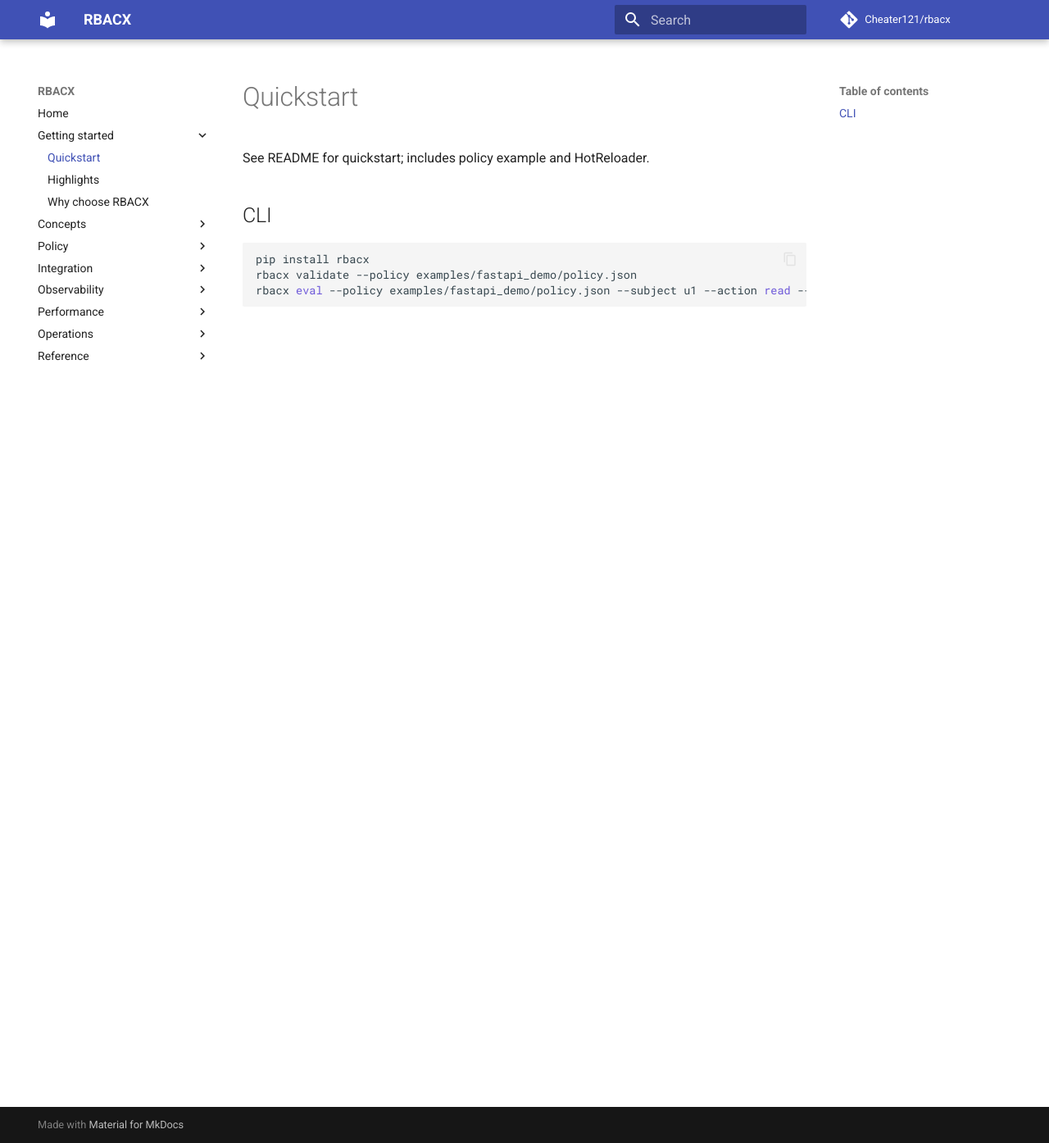
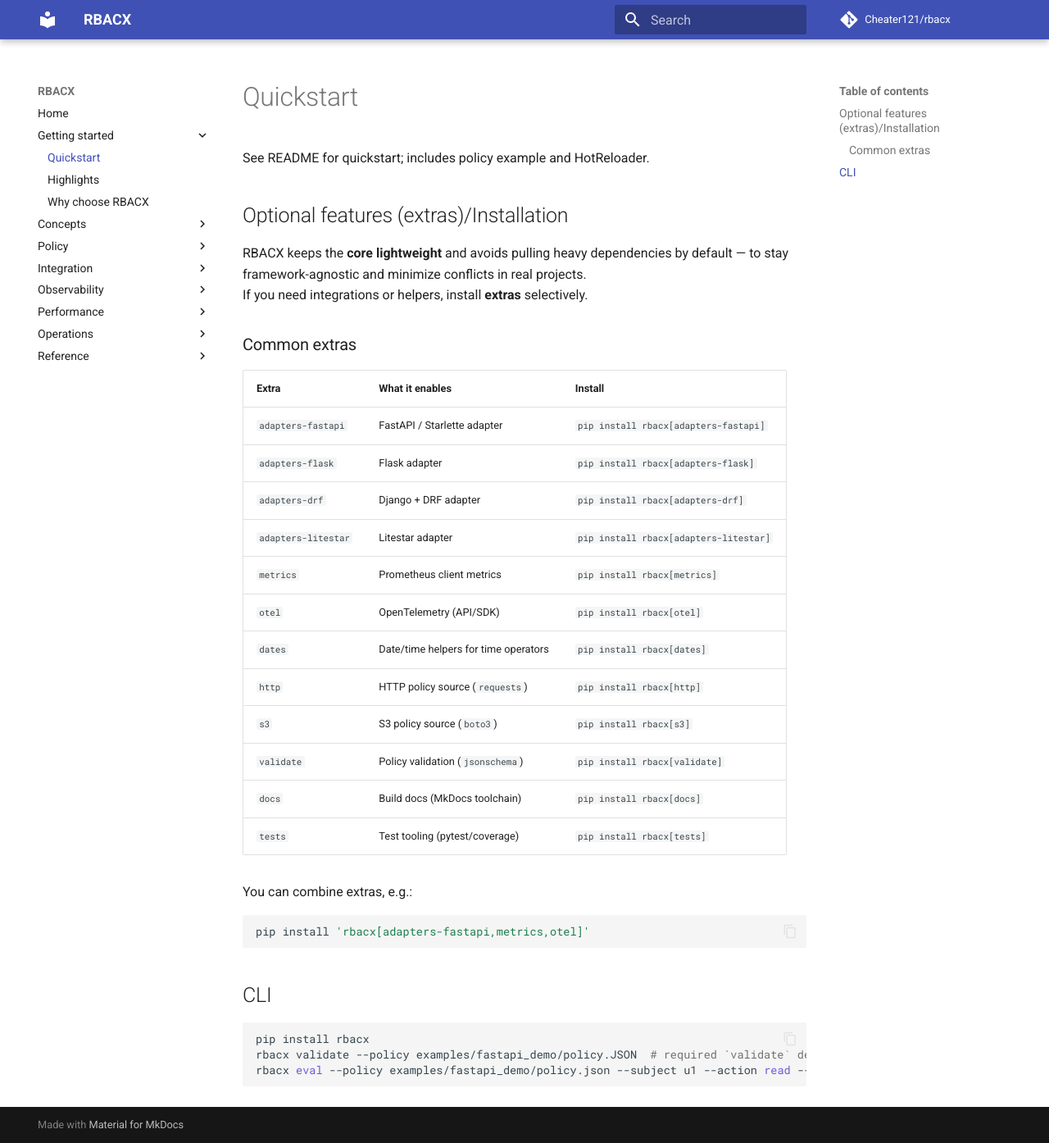
Before and after one commit to Cheater121/rbacx, an MkDocs documentation site: the page built from docs/quickstart.md, in a window 1280 px wide and 1394 px high. Shown: the whole window at 82% size. Built offline with MkDocs 1.6.1 and Material for MkDocs 9.7.7, drawn with Linux system fonts in a browser that asks for light colours; comment, search, counter and statistics services are not loaded.

Commit message:
Update quickstart.md (add installation guide)

````diff
--- a/docs/quickstart.md
+++ b/docs/quickstart.md
@@ -1,9 +1,37 @@
 See README for quickstart; includes policy example and HotReloader.
+
+## Optional features (extras)/Installation
+
+RBACX keeps the **core lightweight** and avoids pulling heavy dependencies by default — to stay framework-agnostic and minimize conflicts in real projects.
+If you need integrations or helpers, install **extras** selectively.
+
+### Common extras
+
+| Extra | What it enables | Install |
+|---|---|---|
+| `adapters-fastapi` | FastAPI / Starlette adapter | `pip install rbacx[adapters-fastapi]` |
+| `adapters-flask` | Flask adapter | `pip install rbacx[adapters-flask]` |
+| `adapters-drf` | Django + DRF adapter | `pip install rbacx[adapters-drf]` |
+| `adapters-litestar` | Litestar adapter | `pip install rbacx[adapters-litestar]` |
+| `metrics` | Prometheus client metrics | `pip install rbacx[metrics]` |
+| `otel` | OpenTelemetry (API/SDK) | `pip install rbacx[otel]` |
+| `dates` | Date/time helpers for time operators | `pip install rbacx[dates]` |
+| `http` | HTTP policy source (`requests`) | `pip install rbacx[http]` |
+| `s3` | S3 policy source (`boto3`) | `pip install rbacx[s3]` |
+| `validate` | Policy validation (`jsonschema`) | `pip install rbacx[validate]` |
+| `docs` | Build docs (MkDocs toolchain) | `pip install rbacx[docs]` |
+| `tests` | Test tooling (pytest/coverage) | `pip install rbacx[tests]` |
+
+You can combine extras, e.g.:
+
+```bash
+pip install 'rbacx[adapters-fastapi,metrics,otel]'
+```
 
 
 ## CLI
 ```bash
 pip install rbacx
-rbacx validate --policy examples/fastapi_demo/policy.json
+rbacx validate --policy examples/fastapi_demo/policy.JSON  # required `validate` dependencies
 rbacx eval --policy examples/fastapi_demo/policy.json --subject u1 --action read --resource-type article --context '{"mfa": true}'
 ```
````
